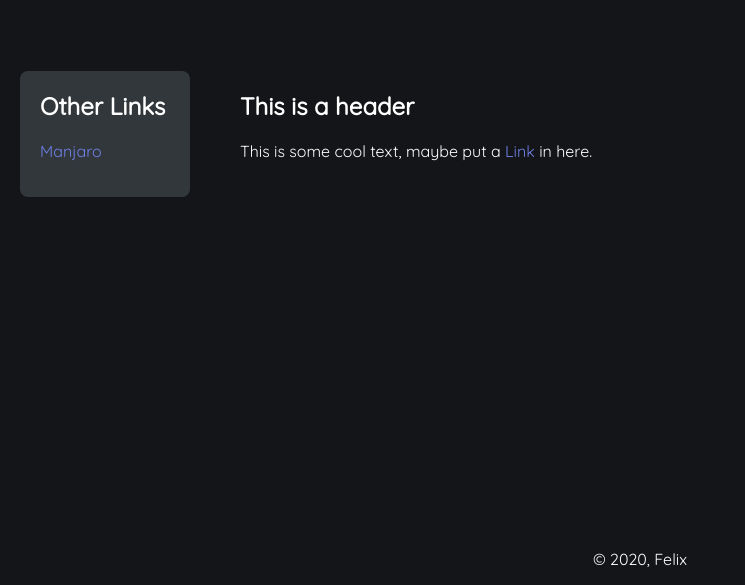
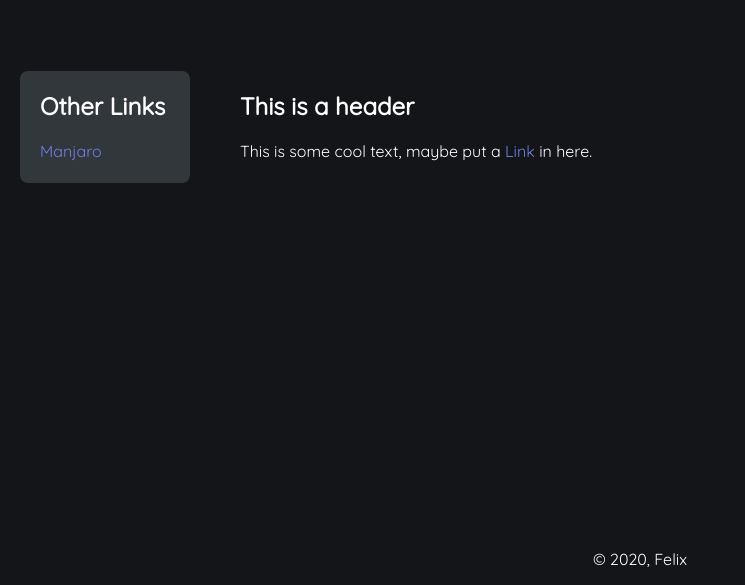
Before and after one commit to HolyHades/holyhades.github.io, a plain HTML site: page index.html in a window 1280 px wide. Shown: the part 215-800 px from the top of the page, without its empty margins (0-745 px from the left). Drawn offline with Linux system fonts and the light colour scheme.

Commit message:
fix sidebar

```diff
--- a/style.css
+++ b/style.css
@@ -40,6 +40,7 @@ body {
     padding: 0px 20px;
     max-width: 130px;
     min-height: 112px;
+    max-height: 112px;
     margin-left: 20px;
     margin-top: 20px;
     border-radius: 8px;
```
